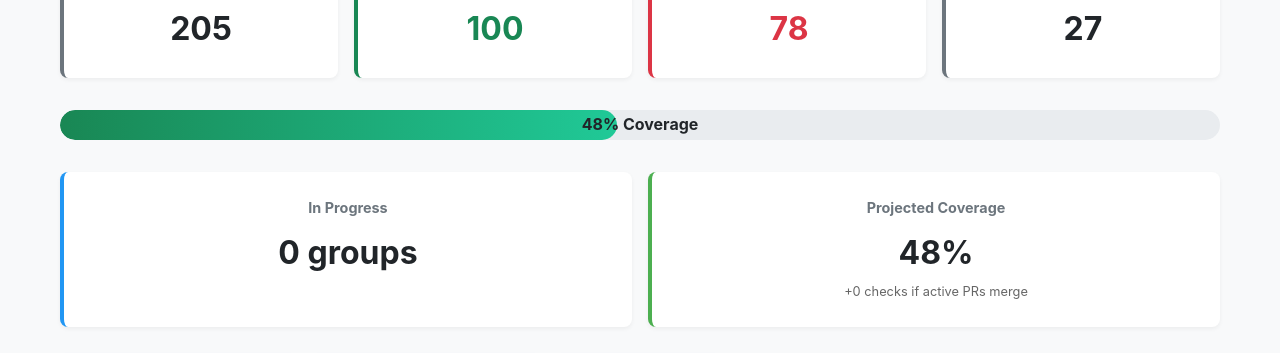
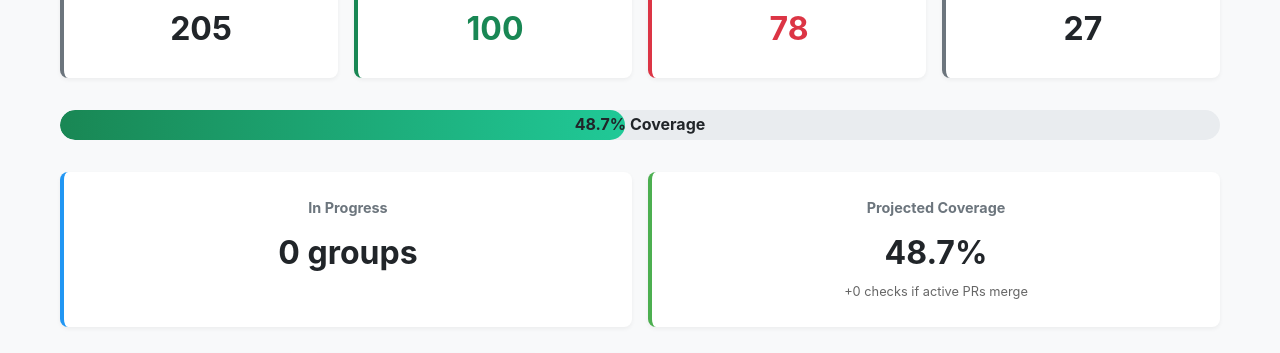
Before and after one commit to sebrandon1/compliance-scripts, a Jekyll site: the page built from docs/versions/4.21.md, in a window 1280 px wide and 900 px high. Shown: the part 373-726 px from the top of the window. Built offline with Jekyll 4.4.1, drawn with Linux system fonts in a browser that asks for light colours.

Commit message:
Fix coverage bar percentage precision with one decimal place (#172)

```diff
--- a/docs/_layouts/version.html
+++ b/docs/_layouts/version.html
@@ -58,9 +58,11 @@ layout: default
   {% endif %}
 
   <div class="coverage-bar">
-    {% assign coverage = version_data.summary.passing | times: 100 | divided_by: version_data.summary.total_checks %}
-    <div class="progress" style="width: {{ coverage }}%"></div>
-    <span class="coverage-text">{{ coverage }}% Coverage</span>
+    {% assign coverage_x10 = version_data.summary.passing | times: 1000 | divided_by: version_data.summary.total_checks %}
+    {% assign coverage_int = coverage_x10 | divided_by: 10 %}
+    {% assign coverage_frac = coverage_x10 | modulo: 10 %}
+    <div class="progress" style="width: {{ coverage_int }}.{{ coverage_frac }}%"></div>
+    <span class="coverage-text">{{ coverage_int }}.{{ coverage_frac }}% Coverage</span>
   </div>
 
   <!-- Projected Coverage -->
@@ -89,8 +91,10 @@ layout: default
           {% endif %}
         {% endfor %}
         {% assign projected_passing = version_data.summary.passing | plus: fixable %}
-        {% assign projected_pct = projected_passing | times: 100 | divided_by: version_data.summary.total_checks %}
-        {{ projected_pct }}%
+        {% assign projected_x10 = projected_passing | times: 1000 | divided_by: version_data.summary.total_checks %}
+        {% assign projected_int = projected_x10 | divided_by: 10 %}
+        {% assign projected_frac = projected_x10 | modulo: 10 %}
+        {{ projected_int }}.{{ projected_frac }}%
       </span>
       <div style="font-size: 0.8em; color: #666; margin-top: 0.25rem;">+{{ fixable }} checks if active PRs merge</div>
     </div>
@@ -121,7 +125,7 @@ layout: default
       "passing": {{ version_data.summary.passing }},
       "failing": {{ version_data.summary.failing }},
       "manual": {{ version_data.summary.manual }},
-      "coverage_percent": {{ coverage }}
+      "coverage_percent": {{ coverage_int }}.{{ coverage_frac }}
     },
     "groups": [
       {% for group in version_groups %}
```
